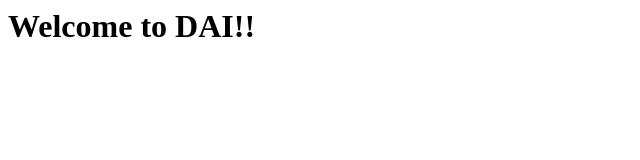
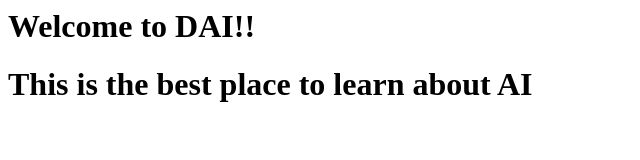
Before and after one commit to AbhinavSeggyam/render-acts-dai, a plain HTML site: page index.html in a window 1280 px wide. Shown: the whole page, without its empty margins (0-640 px from the left). Drawn offline with Linux system fonts and the light colour scheme.

Commit message:
Update index.html

```diff
--- a/index.html
+++ b/index.html
@@ -6,5 +6,6 @@
 </head>
 <body>
     <h1>Welcome to DAI!!</h1>
+    <h1>This is the best place to learn about AI</h1>
 </body>
 </html>
```
